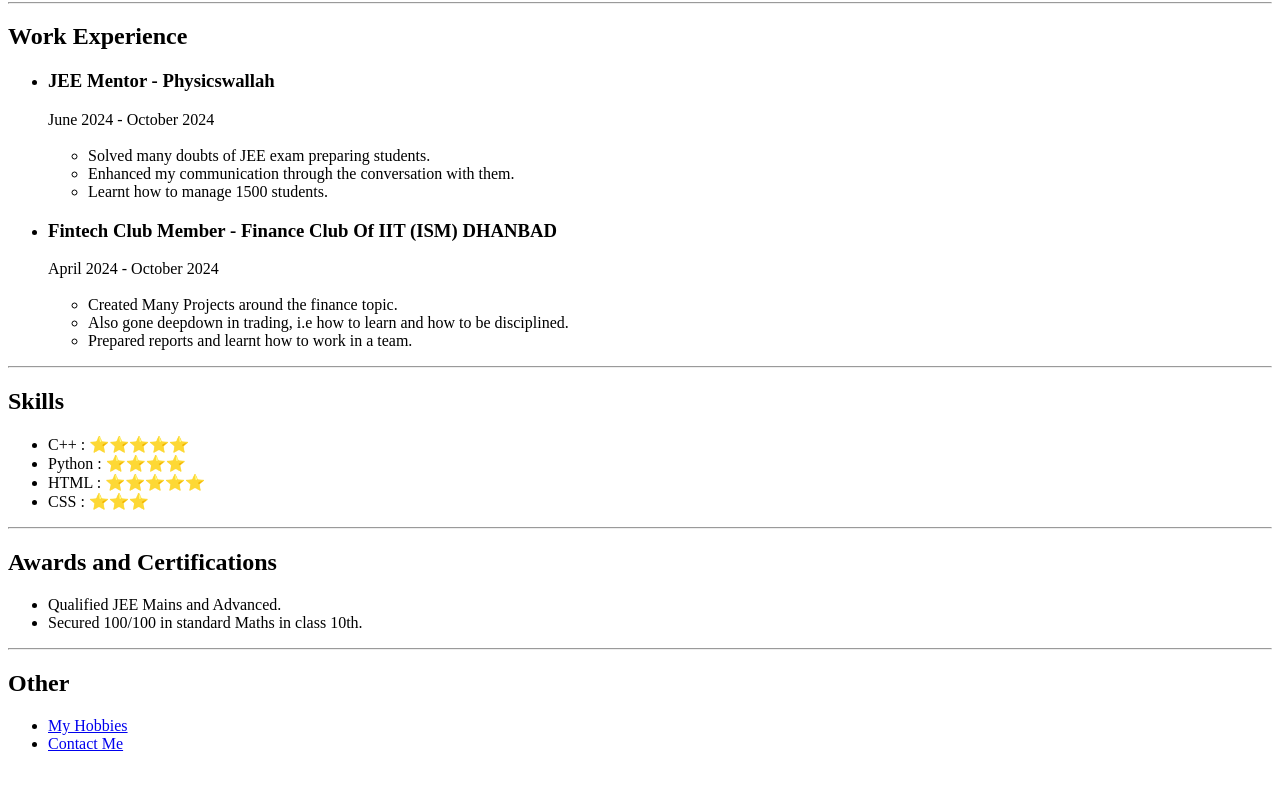
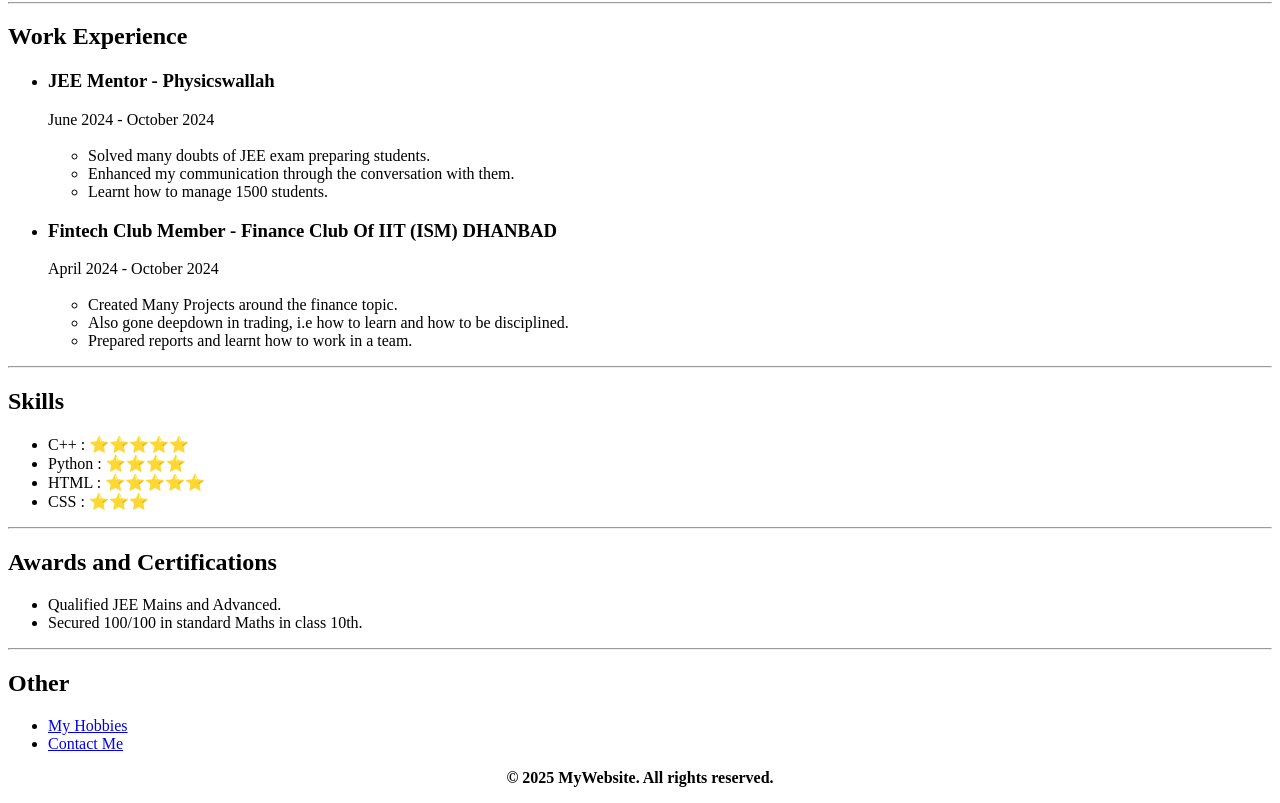
Before and after one commit to tc00777/My-Resume, a plain HTML site: page index.html in a window 1280 px wide. Shown: the part 522-1325 px from the top of the page. Before the commit the page ends 1291 px from the top, so only its background shows below. Drawn offline with Linux system fonts and the light colour scheme.

Commit message:
Update index.html

```diff
--- a/index.html
+++ b/index.html
@@ -58,5 +58,8 @@
         <li><a href="./hobbies.html" target="_blank">My Hobbies</a></li>
         <li><a href="./contact.html" target="_blank">Contact Me</a></li>
     </ul>
+    <footer>
+        <b><center><p>© 2025 MyWebsite. All rights reserved.</p></center></b>
+    </footer>
 </body>
 </html>
```
